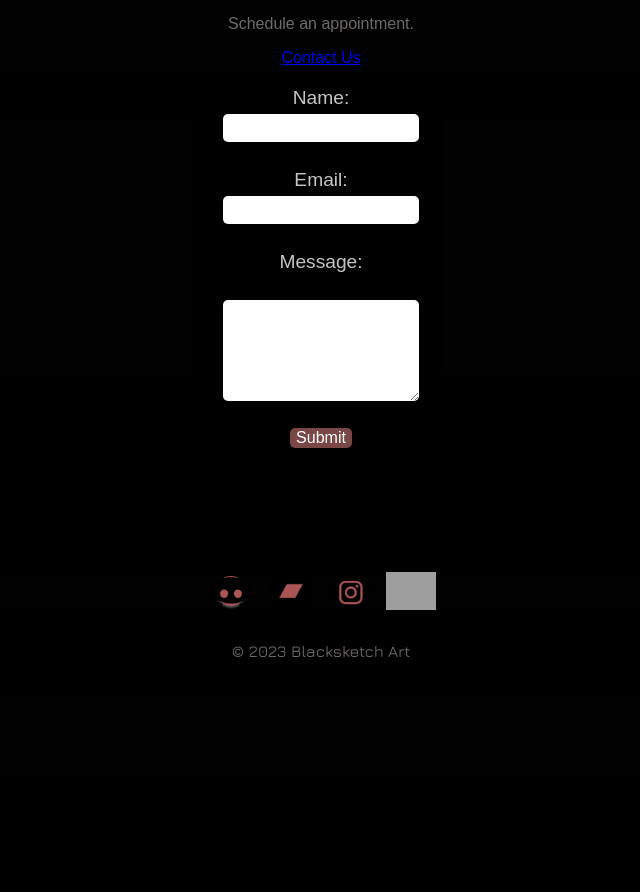
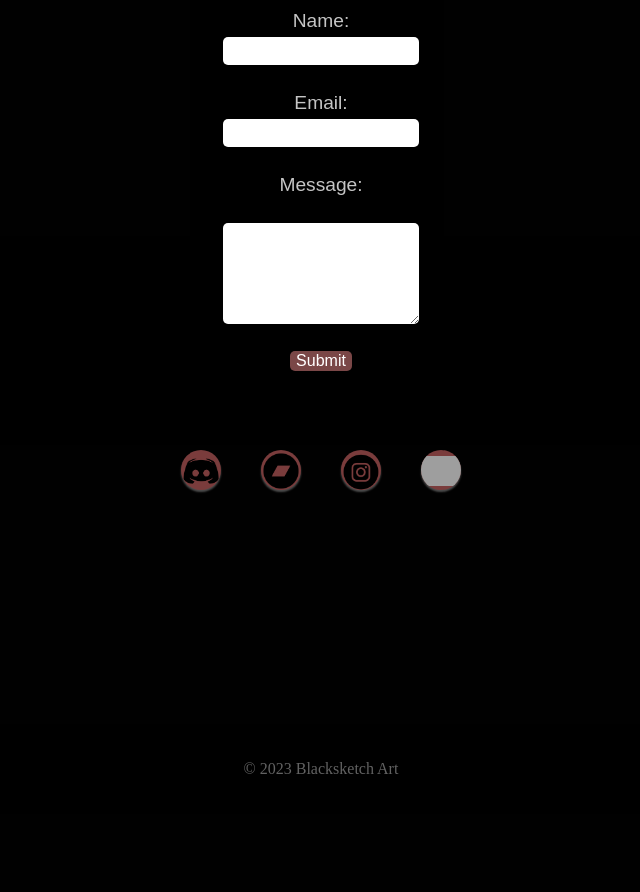
Before and after one commit to drvmlab/true-mirage.github.io, a PHP site: page /index.html in a window 1280 px wide. Shown: the part 2763-3655 px from the top of the page, without its empty margins (319-959 px from the left). Before the commit the page ends 3420 px from the top, so only its background shows below. Run offline with PHP 8.4, Linux system fonts and the light colour scheme; some web fonts are replaced; grey boxes are pictures that could not be loaded.

Commit message:
Update style.css

```diff
--- a/style.css
+++ b/style.css
@@ -1,8 +1,8 @@
 body {
-  overflow-x: hidden;
+  overflow-x: visible;
   background-color: #000000;
-  color: rgba(122, 116, 116, 0.911);
-  font-family: Arial, sans-serif;
+  color: rgba(108, 108, 108, 0.911);
+  font-family: 'Lot-Regular', sans-serif;
   font-size: 16px;
   margin: 0;
   padding: 0;
@@ -10,45 +10,47 @@ body {
   min-height: 100vh;
   display: flex;
   flex-direction: column;
-  height: 200vh;
+  -webkit-font-smoothing: antialiased;
+  -moz-osx-font-smoothing: grayscale;
 
 }
+
 
   .landing {
     display: flex;
     align-items: center;
     justify-content: center;
-  height: 100vh; /* Optional: You can set the height of the landing section */
+    /* height: 100vh; */ /* Optional: You can set the height of the landing section */
   }
 
   #floating-text {
     display: inline-block;
-  font-family: "Thasadith", sans-serif;
-  font-size: 200%;
-  transition: filter 1.7s ease-out;
+    font-family: Arial, Helvetica, sans-serif; /* Specify your preferred sans-serif font stack */
+    font-size: 20px; /* You can adjust the font size as needed */
     margin-bottom: 100px;
-  margin-top: 60px;
-  transition: color 0.7s ease-out;
+    margin-top: 19px;
+    transition: filter 2s ease-out, color 0.4s ease-out;
+    text-align: center;
+    margin-bottom: 100px;
 }
 
 
 #floating-text:hover {
-  opacity: 2;
-  color: rgba(224, 218, 218, 0.774); /* Set the color to a lighter shade when hovered */
-
+  opacity: 1;
+  color: rgb(178, 170, 170); /* Set the color to a lighter shade when hovered */
 }
 
 .h3 {
   width: 100%;
   font-size: 50%;
-
+}
+header h3 {
+  width: 100%;
+  font-size: 1rem; /* Adjust the font size to your preference */
+  animation: moveUpDown 9.2s ease-out infinite;
 }
 
-.header h3 {
 
-  animation: moveUpDown 8.2s ease-out infinite;
-
-}
 
 @keyframes moveUpDown {
   0% {
@@ -318,19 +365,44 @@ body {
 
 .banner h2 {
   position: absolute;
-  top: 20px;
-  left: 20px;
-  z-index: 1;
-  font-size: 1.4rem;
+  top: 80px;
+  left: 100px;
+  z-index: 7;
+  font-size: 4rem;
   font-family: "Thasadith", sans-serif;
-  color: rgba(253, 252, 252, 0.911);
+  color: rgba(189, 8, 8, 0.911);
 }
 
 .section:nth-child(even) {
   background-color: #020202f6;
+
+
 }
 
+
+.appointment-heading {
+  position: absolute;
+  top: 10%;
+  left: 50%;
+  transform: translateX(-50%);
+  font-size: 2rem;
+  font-family: "Thasadith", sans-serif;
+  color: rgba(216, 216, 216, 0.877);
+  z-index: 1;
+  opacity: 0;
+  filter: blur(5px);
+  animation: moveFromTopToCenter 2s ease-out forwards;
+}
+
+.section3 .appointment-heading.visible:hover {
+  animation-name: move-out-right;
+  animation-duration: 1s;
+  animation-fill-mode: forwards;
+}
+
+
 .footer {
+  margin-top: 20%;
   padding: 20px;
   text-align: center;
   background-color: rgba(0, 0, 0, 0.709);
@@ -449,6 +522,7 @@ footer {
   align-items: center;
   font-family: "Thasadith", sans-serif;
   color: rgb(197, 197, 197);
+  margin-top: 20%;
 }
 .footer form textarea {
   height: 49px;
@@ -477,9 +551,17 @@ footer {
   height: 100px; /* Set a larger height for the message textarea */
 }
 
+
 @font-face {
-  font-family: "Jura";
-  src: url("/fonts/Jura-Medium.ttf") format("truetype");
+  font-family: 'Lot-Regular'; /* Specify the font family name you want to use */
+  src: url('fonts/Lot-Regular.ttf') format('truetype'); /* Provide the correct path to your font file */
+  font-weight: normal;
+  font-style: normal;
+}
+
+
+.main-title {
+  font-family: 'Lot-Regular', sans-serif; /* Change to 'RadicalBlock' if that's the font you want to use */
 }
 
 .social-icon img {
@@ -487,12 +569,14 @@ footer {
   height: 10px;
 }
 
+
+
 .footer form input[type="submit"] {
 
    border: none;
    border-radius: 5px;
    font-size: 16px;
-   margin-bottom: 10%;
+   margin-bottom: 5%;
    font-family: "Thasadith", sans-serif;
    cursor: pointer;
    background-color: rgb(102, 59, 59);
@@ -607,3 +692,71 @@ footer {
 
   }
 }
+
+
+.appointment-banner {
+  background-color: #868686; /* Customize the background color */
+  color: #a3a3a3; /* Text color */
+  text-align: center;
+  padding: 40px;
+  margin-top: 5%;
+
+
+}
+
+.appointment-banner {
+  display: inline-block;
+  padding: 10px 20px;
+  background-color: #434242; /* Customize the button color */
+  color: #282828; /* Button text color */
+  text-decoration: none;
+  border-radius: 20px;
+  font-size: 1.2rem; /* Customize the font size */
+  transition: background-color 0.9s;
+}
+.appointment-banner:hover {
+  background-color: #5b5b5b; /* Customize the button hover color *
+.appointment-heading {
+  font-size: 2rem; /* Customize the font size */
+  margin-bottom: 10px;
+}
+
+.appointment-description {
+  font-size: 1.2rem; /* Customize the font size */
+  margin-bottom: 20px;
+  color: #d9d9d9;
+}
+
+.appointment-button {
+  display: inline-block;
+  padding: 10px 20px;
+  background-color: #434242; /* Customize the button color */
+  color: #dcdcdc; /* Button text color */
+  text-decoration: none;
+  border-radius: 5px;
+  font-size: 1.2rem; /* Customize the font size */
+  transition: background-color 0.2s;
+}
+
+.appointment-button:hover {
+  background-color: #d08d40; /* Customize the button hover color */
+}
+
+
+.social-icon {
+  display: inline-block;
+  width: 40px; /* Adjust this value to control the size of the circle */
+  height: 40px; /* Make it a square to create a circle */
+  border-radius: 50%; /* Makes it a circle */
+  overflow: hidden; /* Hide overflowing content */
+  margin: 5px; /* Adjust the margin as needed */
+  background-color: #7a3c3c; /* Set the background color of the circle */
+  text-align: center; /* Center the icon horizontally and vertically */
+  line-height: 40px; /* Vertically center the icon */
+}
+
+/* Style the image within the circular container */
+.social-icon img {
+  max-width: 100%; /* Ensure the image fits within the circle */
+  max-height: 100%; /* Ensure the image fits within the circle */
+}
```
Also changed, not shown: other parts of style.css (+111 -64 lines). Lines whose indentation alone changed are shown as unchanged.
